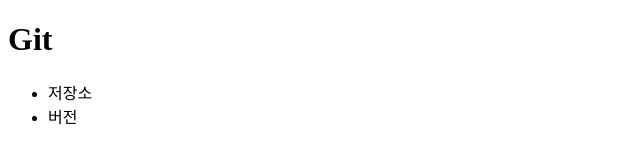
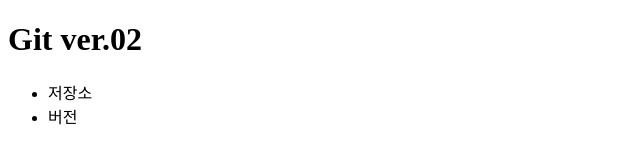
Before and after one commit to mlmhusdk14/branch, a plain HTML site: page index.html in a window 1280 px wide. Shown: the whole page, without its empty margins (0-640 px from the left). Drawn offline with Linux system fonts and the light colour scheme.

Commit message:
branch_ver02 test

```diff
--- a/index.html
+++ b/index.html
@@ -9,7 +9,7 @@
 </head>
 <body>
 <header>
-    <h1>Git</h1>
+    <h1>Git ver.02</h1>
 </header>
 <ul>
     <li>저장소</li>
```
